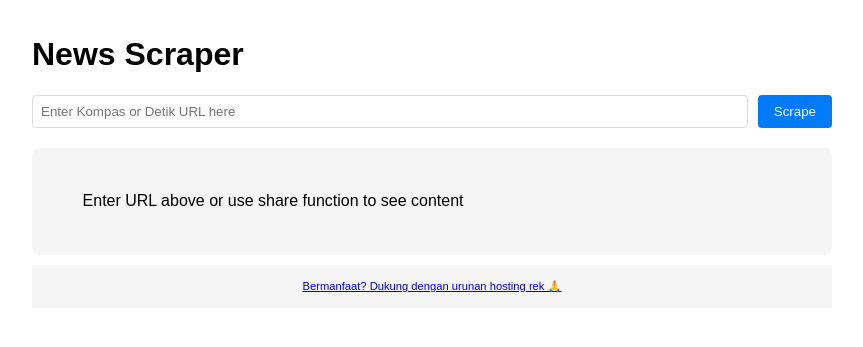
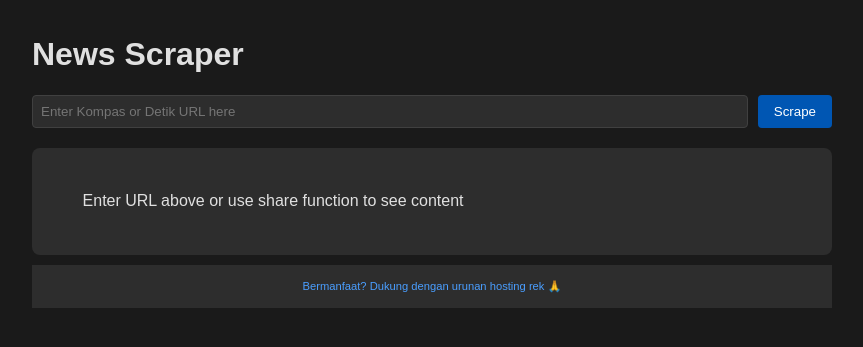
Before and after one commit to metrofx/scrp-id, a Flask app: page / in a window 1280 px wide. Shown: the top 347 px of the page, without its empty margins (208-1071 px from the left). Run offline with Flask 3, Linux system fonts and the light colour scheme.

Commit message:
dark mode

```diff
--- a/scrapp/templates/index.html
+++ b/scrapp/templates/index.html
@@ -15,13 +15,15 @@
             max-width: 800px;
             margin: 0 auto;
             padding: 15px;
+            background-color: #1a1a1a;
+            color: #e0e0e0;
         }
         #content {
             white-space: pre-wrap;
             line-height: 1.6;
             margin-top: 20px;
             padding: 15px;
-            background: #f5f5f5;
+            background: #2d2d2d;
             border-radius: 8px;
         }
         .input-group {
@@ -32,19 +34,21 @@
         #urlInput {
             flex: 1;
             padding: 8px;
-            border: 1px solid #ddd;
+            border: 1px solid #404040;
             border-radius: 4px;
+            background: #2d2d2d;
+            color: #e0e0e0;
         }
         button {
             padding: 8px 16px;
-            background: #007bff;
+            background: #0056b3;
             color: white;
             border: none;
             border-radius: 4px;
             cursor: pointer;
         }
         button:hover {
-            background: #0056b3;
+            background: #003d80;
         }
         .loading {
             text-align: center;
@@ -54,15 +58,25 @@
             margin-top: 10px;
             word-break: break-all;
             font-size: 0.7em;
-            color: #666;
+            color: #999;
+        }
+        .share-url a {
+            color: #4a9eff;
         }
         .donate {
             margin-top: 10px;
             font-size: 0.7em;
-            color: #666;
+            color: #999;
             text-align: center;
             padding: 15px;
-            background: #f5f5f5;
+            background: #2d2d2d;
+        }
+        .donate a {
+            color: #4a9eff;
+            text-decoration: none;
+        }
+        .donate a:hover {
+            text-decoration: underline;
         }
     </style>
 </head>
@@ -117,7 +131,7 @@
                     document.getElementById('og-title').setAttribute('content', ogTitle);
                     document.getElementById('og-description').setAttribute('content', ogDescription);
                     document.getElementById('og-image').setAttribute('content', ogImage);
-}
+                }
 
                 // Generate and display shareable URL
                 const shareableUrl = `${window.location.origin}/scrape?url=${encodeURIComponent(url)}`;
```
